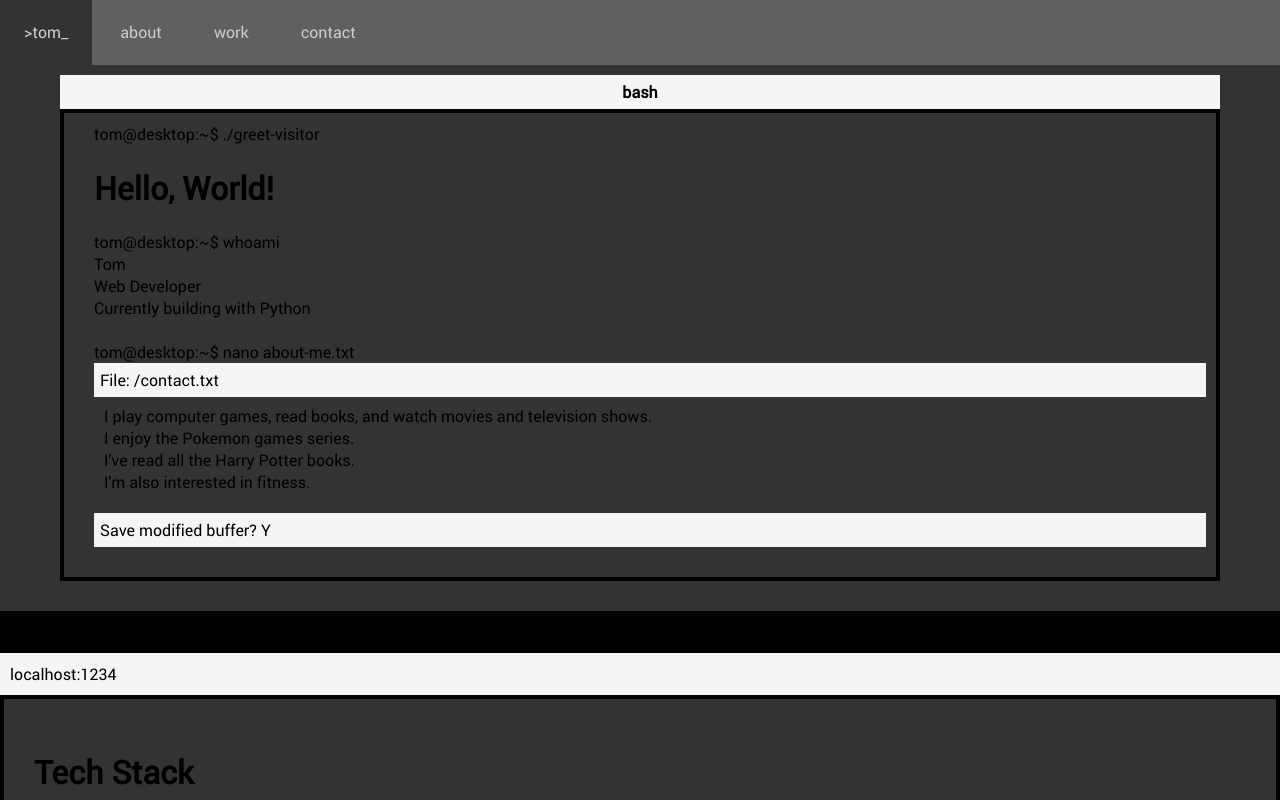
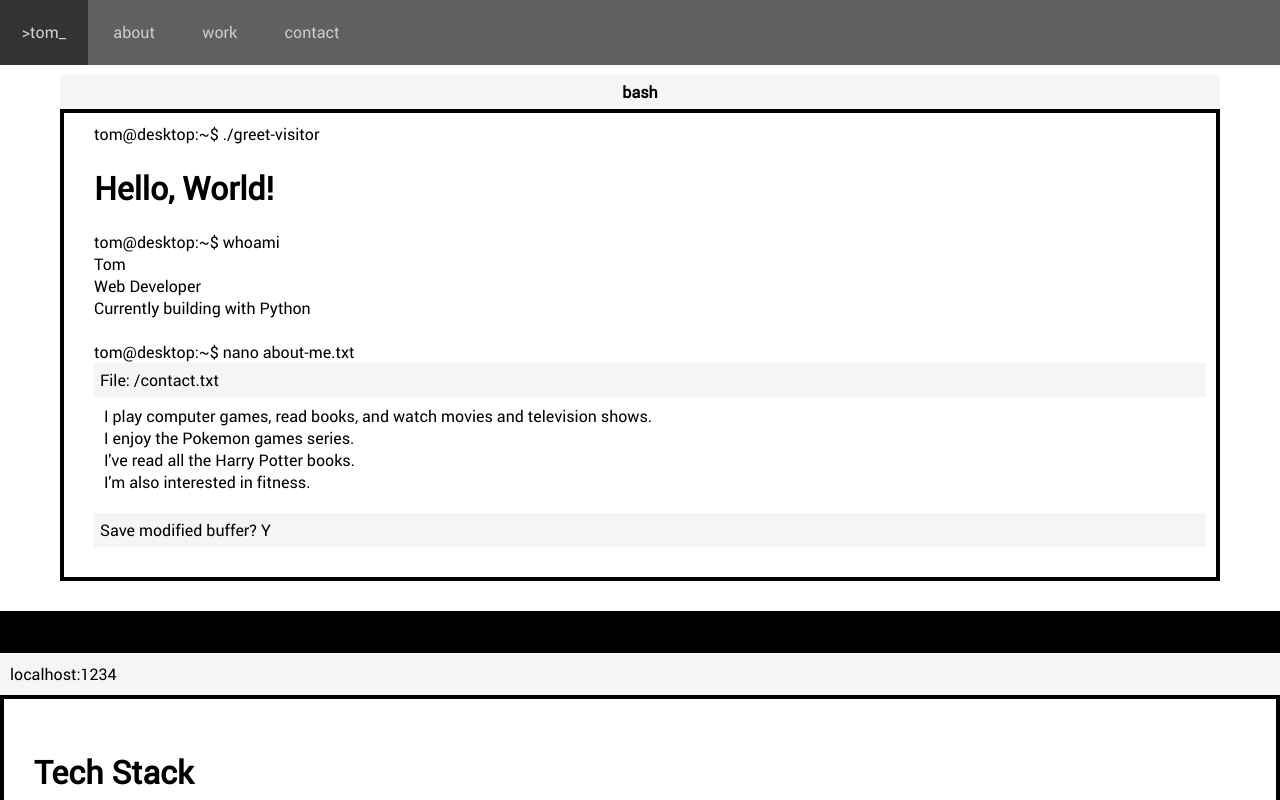
Before and after one commit to kormin/react-portfolio, a React (Create React App) app: page / in a window 1280 px wide. Shown: the top 800 px of the page. Built offline with nearby package versions, Linux system fonts and the light colour scheme.

Commit message:
update padding

```diff
--- a/src/main.css
+++ b/src/main.css
@@ -6,10 +6,6 @@ body {
 
 .wrapper {
   display: grid;
-}
-
-.row {
-  background-color: #333333;
 }
 
 /* Header */
@@ -22,7 +18,7 @@ ul.taskbar {
 
 ul.taskbar > li > a {
   line-height: 65px;
-  padding: 24px;
+  padding: 21.7px;
   margin-right: 4px;
   color: #cccccc;
   text-decoration: none;
```
